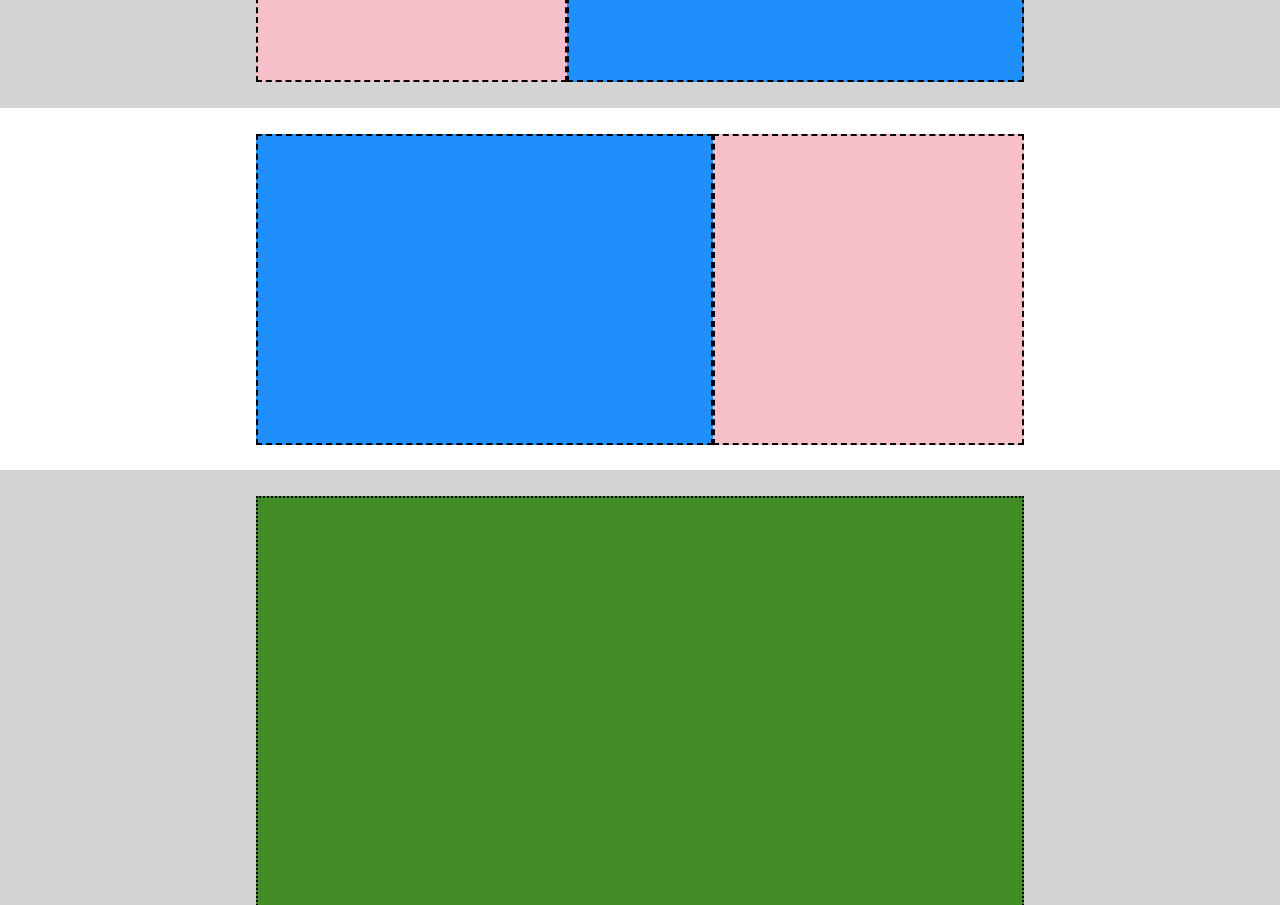
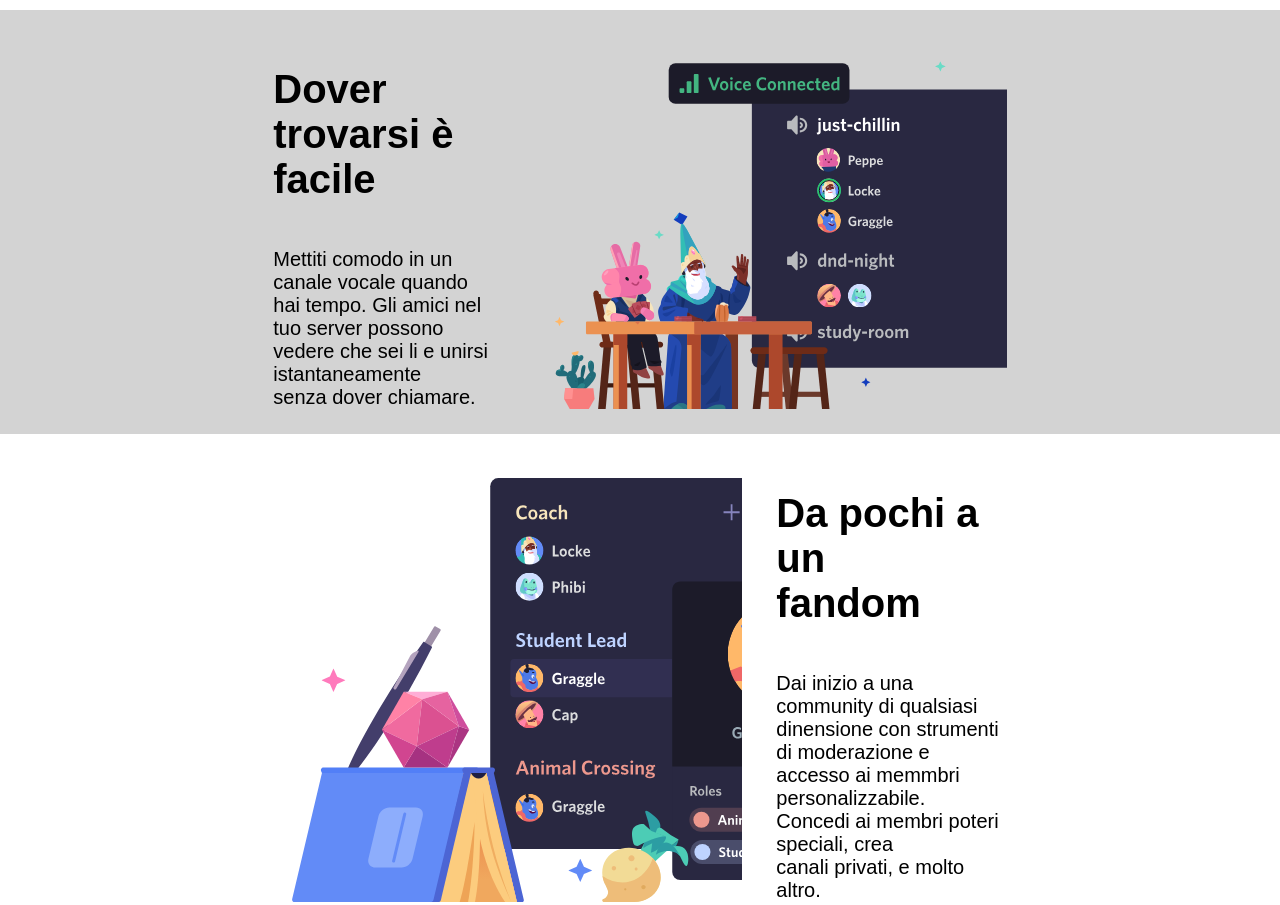
Before and after one commit to carlog91cast/htmlcss-discord, a plain HTML site: page index.html in a window 1280 px wide. Shown: the part 1420-2325 px from the top of the page. Drawn offline with Linux system fonts and the light colour scheme.

Commit message:
commit main2

```diff
--- a/index.html
+++ b/index.html
@@ -55,21 +55,35 @@
 
         <div class="skyrose">
             <div class="skysub"></div>
-            <div class="rosesub"></div>
+            <div class="rosesub">
+                <h1>Un luogo a invito <br> con tutto lo <br> spazio necessario per <br> parlare</h1>
+                <p>I server Discordo sono organizzati in canali <br> tematici in cui puoi collaborare, condividere o
+                    <br> semplicemente parlare della tua giornata <br> senza intasare una chat di gruppo
+                </p>
+            </div>
         </div>
 
         <!-- secondo flex (rosa/celeste) -->
 
         <div class="rosesky">
-            <div class="rosesub"></div>
-            <div class="skysub"></div>
+            <div class="rosesub due">
+                <h1>Dover trovarsi è <br> facile</h1>
+                <p>Mettiti comodo in un canale vocale quando <br> hai tempo. Gli amici nel tuo server possono <br>
+                    vedere che sei li e unirsi istantaneamente <br> senza dover chiamare.</p>
+            </div>
+            <div class="skysub due"></div>
         </div>
 
         <!-- terzo flex(celeste/rosa) -->
 
         <div class="skyrose">
-            <div class="skysub"></div>
-            <div class="rosesub"></div>
+            <div class="skysub tre"></div>
+            <div class="rosesub tre">
+                <h1>Da pochi a un <br> fandom</h1>
+                <p>Dai inizio a una community di qualsiasi <br> dinensione con strumenti di moderazione e <br> accesso
+                    ai memmbri personalizzabile. <br> Concedi ai membri poteri speciali, crea <br> canali privati, e
+                    molto altro.</p>
+            </div>
         </div>
 
         <!-- greenscreen -->
--- a/style.css/style.css
+++ b/style.css/style.css
@@ -90,11 +90,13 @@ ul {
     color: white;
     font-size: 20px;
 }
-.sub h1{
+
+.sub h1 {
     padding: 4%;
 
 }
-.sub div a{
+
+.sub div a {
     color: black;
     text-decoration: none;
     padding: 10px 12px 10px 12px;
@@ -103,7 +105,8 @@ ul {
     margin: 20px;
     display: inline-block;
 }
-.sub div :nth-child(2){
+
+.sub div :nth-child(2) {
     color: white;
     background-color: black;
 
@@ -121,20 +124,24 @@ ul {
 }
 
 .skysub {
-    background-color: #1f8ffb;
+    background-image: url(../img/item1.svg);
+    background-size: cover;
     padding: 20%;
-    width: 70%;
+    width: 61%;
     margin: 0 auto;
-    border: 2px dashed black;
 }
 
 .rosesub {
-    background-color: #f6bfca;
-    padding: 20%;
+    padding-top: 4%;
     width: 30%;
     margin: 0 auto;
-    border: 2px dashed black;
+    text-align: left;
+    font-size: 20px;
 }
+.rosesub p{
+    padding-top: 20%;
+}
+
 
 /* secondo flex (rosa/celeste) */
 
@@ -145,20 +152,16 @@ ul {
     display: flex;
 }
 
-.skysub {
-    background-color: #1f8ffb;
-    padding: 20%;
-    width: 70%;
-    margin: 0 auto;
-    border: 2px dashed black;
+.skysub.due{
+    background-image: url(../img/item2.svg);
+    background-size: cover;
 }
 
-.rosesub {
-    background-color: #f6bfca;
-    padding: 20%;
-    width: 30%;
-    margin: 0 auto;
-    border: 2px dashed black;
+/* terzo flex */
+
+.skysub.tre{
+    background-image: url(../img/item3.svg);
+    background-size: cover;
 }
 
 /* greenscreen */
```
